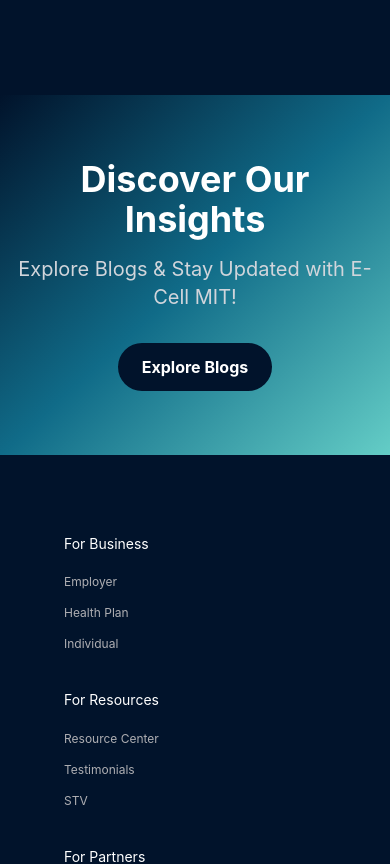
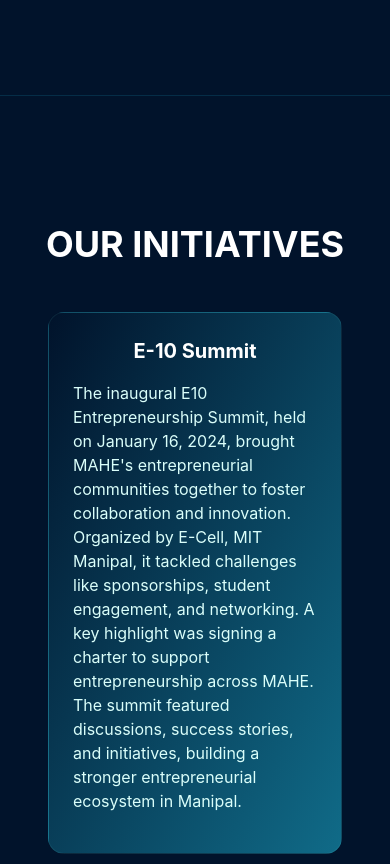
Before and after one commit to Sarabpreet/e-cell, a React (Create React App) app in the folder frontend/: page /HomePage in a window 390 px wide. Shown: the part 1667-2531 px from the top of the page. Built offline with nearby package versions, Linux system fonts and the light colour scheme.

Commit message:
Added GSAP horizontal scroll animation for initiatives section

```diff
--- a/frontend/src/pages/homePage.js
+++ b/frontend/src/pages/homePage.js
@@ -1,4 +1,4 @@
-import React, { useState, useEffect } from 'react';
+import React, { useState, useEffect, useRef, useLayoutEffect } from 'react';
 import { Link } from 'react-router-dom';
 import Navbar from '../components/Navbar';
 import Footer from '../components/Footer';
@@ -6,8 +6,13 @@
 import { initiatives, stats } from "../assets/homeData";
 
 import StatCard from '../components/statCardHome';
-// import InitiativeCard from '../components/initiativeCardHome';
+import InitiativeCard from '../components/initiativeCardHome';
 import InteractiveImage from '../components/interactiveImgHome';
+
+import { gsap } from 'gsap';
+import { ScrollTrigger } from 'gsap/ScrollTrigger';
+
+gsap.registerPlugin(ScrollTrigger);
 
 const HomePage = () => {
     // Parallax Handling
@@ -21,6 +26,26 @@
 
     const parallaxStyle = { transform: `translateY(${scrollY * 0.5}px)` };
 
+    const initiativeRef = useRef(null);
+    const containerRef = useRef(null);
+
+    useLayoutEffect(() => {
+        let context = gsap.context(() => {
+            const sections = gsap.utils.toArray('.initiative-card');
+            gsap.to(sections, {
+                xPercent: -100 * (sections.length - 1),
+                ease: "none",
+                scrollTrigger: {
+                    trigger: initiativeRef.current,
+                    pin: true,
+                    scrub: 1,
+                    end: () => "+=" + initiativeRef.current.offsetWidth
+                }
+            });
+        }, containerRef);
+
+        return () => context.revert();
+    }, [])
 
     return (
         <div className="min-h-screen bg-blue-dark text-white overflow-hidden">
@@ -81,17 +106,19 @@
                 </section>
 
                 {/* Initiatives Section */}
-                {/*<section className="py-32 bg-blue-dark border-t border-blue-mid/30">
-                    <div className="container mx-auto px-4 sm:px-6 lg:px-8">
+                <section ref={initiativeRef} className="py-32 bg-blue-dark border-t border-blue-mid/30 overflow-hidden">
+                    <div className="container mx-auto px-8 sm:px-10 lg:px-12">
                         <h2 className="text-4xl font-bold mb-12 text-center">OUR INITIATIVES</h2>
 
-                        <div className="grid md:grid-cols-3 gap-8">
+                        <div ref={containerRef} className="flex overflow-x-hidden space-x-0">
                             {initiatives.map((initiative, index) => (
-                                <InitiativeCard key={index} heading={initiative.heading} description={initiative.description} isEnabled={initiative.isEnabled} link={initiative.link} />
+                                <div key={index} className="initiative-card flex-shrink-0 w-full px-4">
+                                    <InitiativeCard heading={initiative.heading} description={initiative.description} isEnabled={initiative.isEnabled} link={initiative.link} />
+                                </div>
                             ))}
                         </div>
                     </div>
-                </section>*/}
+                </section>
 
                 {/* Blogs Section */}
                 <section className="py-16 bg-gradient-to-br from-blue-dark via-blue-mid to-blue-light">
```
